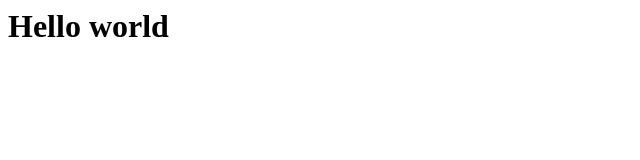
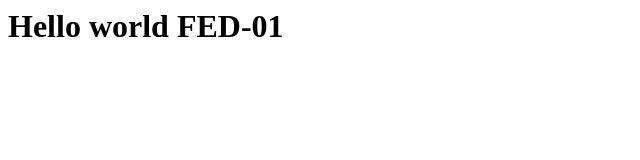
Before and after one commit to hoanglocdn95/demo-git, a plain HTML site: page index.html in a window 1280 px wide. Shown: the whole page, without its empty margins (0-640 px from the left). Drawn offline with Linux system fonts and the light colour scheme.

Commit message:
change Content

```diff
--- a/index.html
+++ b/index.html
@@ -3,6 +3,6 @@
     <title>Hello</title>
   </head>
   <body>
-    <h1>Hello world</h1>
+    <h1>Hello world FED-01</h1>
   </body>
 </html>
```
